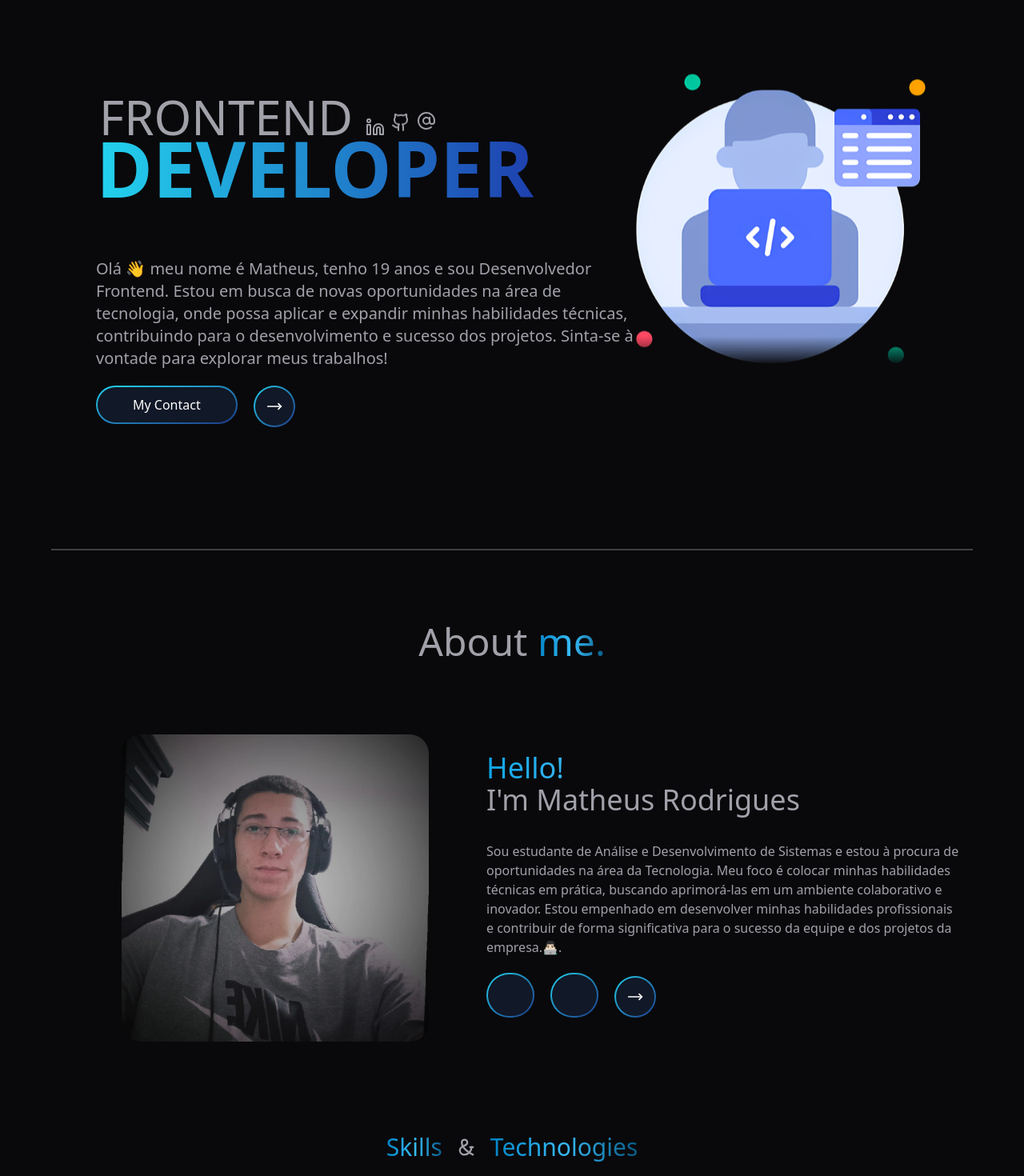
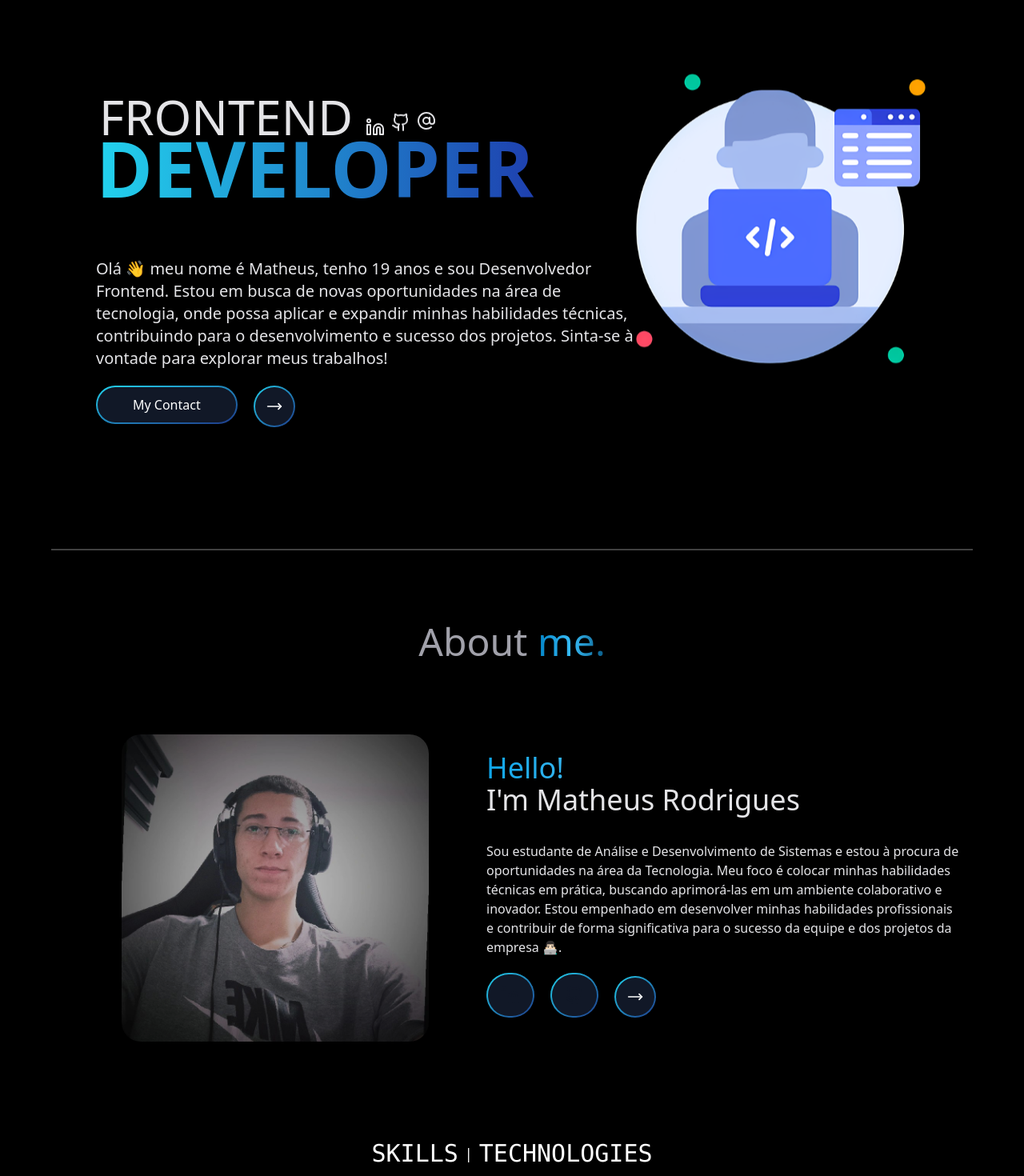
Before and after one commit to MatheusRodriguesdaSilveira/Portfolio-v2.0, a Next.js app: page / in a window 1280 px wide. Shown: the part 160-1630 px from the top of the page at 80% size. Built offline with nearby package versions, Linux system fonts and the light colour scheme.

Commit message:
fix: project updates

```diff
--- a/src/app/globals.css
+++ b/src/app/globals.css
@@ -3,7 +3,7 @@
 @tailwind utilities;
 
 body {
-  background-color: #09090b;
+  background-color: #000000;
   margin: 0;
   padding: 0;
   min-height: 100vh;
--- a/src/components/About/About.tsx
+++ b/src/components/About/About.tsx
@@ -25,21 +25,21 @@ export const Step = () => {
           </div>
 
           <div className="txt-about-me text-center lg:text-left max-sm:m-5">
-            <h2 className="text-4xl max-sm:text-3xl text-zinc-400 mb-8 max-sm:m-10 text-nowrap">
+            <h2 className="text-4xl max-sm:text-3xl text-zinc-200 mb-8 max-sm:m-10 text-nowrap">
               <span className="bg-gradient-to-r from-sky-500 via-sky-300 to-sky-800 bg-clip-text text-transparent block">
                 Hello!
               </span>{" "}
               I'm Matheus Rodrigues
             </h2>
 
-            <p className="text-zinc-400 max-sm:m-10 mb-5">
+            <p className="text-zinc-200 max-sm:m-10 mb-5">
               Sou estudante de Análise e Desenvolvimento de Sistemas e estou à
               procura de oportunidades na área da Tecnologia. Meu foco é colocar
               minhas habilidades técnicas em prática, buscando aprimorá-las em
               um ambiente colaborativo e inovador. Estou empenhado em
               desenvolver minhas habilidades profissionais e contribuir de forma
-              significativa para o sucesso da equipe e dos projetos da
-              empresa.👨🏻‍💻.
+              significativa para o sucesso da equipe e dos projetos da empresa
+              👨🏻‍💻.
             </p>
 
             <div className="flex items-center gap-3 max-sm:mb-10 max-sm:justify-center max-lg:justify-center">
@@ -69,7 +69,11 @@ export const Step = () => {
                 <button className="group/button relative inline-flex max-sm:h-[54px] max-sm:w-[54px] max-sm:px-4 max-sm:py-3.5 lg:h-10 lg:w-10 xl:h-12 xl:w-12 items-center justify-center overflow-hidden ease-in bg-gray-900 rounded-full group-hover:bg-opacity-0 duration-150 font-medium text-white transition-all hover:w-[175px]">
                   <span className="justify-center items-center flex">
                     <p className="flex gap-1 whitespace-nowrap text-sm opacity-0 transition-all duration-150 group-hover/button:-translate-x-2.5 group-hover/button:opacity-100">
-                      <a href="/.pdf" download="CV-Matheus.pdf" target="_blank">
+                      <a
+                        href="/CV-Matheus.pdf"
+                        download="CV-Matheus.pdf"
+                        target="_blank"
+                      >
                         Link to my CV
                       </a>
                       <File className="size-4 mb-1" />
--- a/src/components/About/Techs.tsx
+++ b/src/components/About/Techs.tsx
@@ -1,4 +1,5 @@
 "use client";
+import HyperText from "@/components/magicui/hyper-text";
 import { Ampersand, CodeXml } from "lucide-react";
 import { FaReact, FaHtml5, FaGithub, FaGitAlt } from "react-icons/fa";
 import {
@@ -23,16 +24,13 @@ const logos = [
 export function ActionsGrid() {
   return (
     <div className="w-full flex flex-col justify-center items-center mb-20 mt-[-40px]">
-      <div className="flex justify-center items-center mt-2 space-x-2">
-        <h2 className="text-xl md:text-3xl bg-gradient-to-r from-sky-600 via-sky-400 to-sky-800 bg-clip-text text-transparent leading-tight">
-          Skills
-        </h2>
-        <span className="flex items-center">
-          <Ampersand className="text-zinc-400 size-7 max-sm:size-5 mx-2" />
-        </span>
-        <h2 className="text-xl md:text-3xl bg-gradient-to-r from-sky-600 via-sky-400 to-sky-800 bg-clip-text text-transparent leading-tight">
-          Technologies
-        </h2>
+      <div className="flex justify-center items-center mt-2 space-x-2 leading-height ">
+        <HyperText className="text-xl md:text-3xl text-white" text="Skills" />
+        <span className="text-white text-lg max-sm:text-sm">|</span>
+        <HyperText
+          className="text-xl md:text-3xl text-white"
+          text="Technologies"
+        />
       </div>
 
       <div className="mx-auto w-full px-4 md:px-8">
--- a/src/components/Body/Body.tsx
+++ b/src/components/Body/Body.tsx
@@ -15,7 +15,7 @@ export const Body: React.FC<BodyProps> = ({ scrollToProjects }) => {
         <div className="flex flex-col gap-6 max-w-2xl">
           <div className="flex flex-col items-start">
             <BlurFade delay={0.25 * 1.5} inView>
-              <h1 className="text-zinc-400 text-6xl font-medium max-sm:text-3xl lg:text-5xl xl:text-6xl flex gap-4 max-sm:gap-1 mb-1.5 px-1">
+              <h1 className="text-zinc-200 text-6xl font-medium max-sm:text-3xl lg:text-5xl xl:text-6xl flex gap-4 max-sm:gap-1 mb-1.5 px-1">
                 FRONTEND
                 <div className="flex mt-2 gap-2 max-sm:gap-0.5 max-sm:px-2 max-sm:mt-[-8px]">
                   <button
@@ -57,7 +57,7 @@ export const Body: React.FC<BodyProps> = ({ scrollToProjects }) => {
           </div>
           <div>
             <BlurFade delay={0.25 * 1.2} inView>
-              <p className="text-zinc-400 leading-loose text-xl mb-5 max-sm:text-sm lg:text-lg xl:text-xl">
+              <p className="text-zinc-200 leading-loose text-xl mb-5 max-sm:text-sm lg:text-lg xl:text-xl">
                 Olá 👋 meu nome é Matheus, tenho 19 anos e sou Desenvolvedor
                 Frontend. Estou em busca de novas oportunidades na área de
                 tecnologia, onde possa aplicar e expandir minhas habilidades
@@ -103,14 +103,7 @@ export const Body: React.FC<BodyProps> = ({ scrollToProjects }) => {
 
         <div className="flex w-[500px] max-sm:w-[200px] lg:w-[400px] xl:w-[500px] max-sm:mt-32">
           <BlurFade delay={0.25 * 1.6} inView>
-            <Image
-              src={Code}
-              alt="code"
-              className="rounded-lg"
-              style={{
-                maskImage: `linear-gradient(to top, transparent, blue 10%)`,
-              }}
-            />
+            <Image src={Code} alt="code" className="rounded-lg" />
           </BlurFade>
         </div>
       </div>
--- /dev/null
+++ b/src/components/magicui/hyper-text.tsx
@@ -0,0 +1,96 @@
+"use client";
+
+import { useEffect, useRef, useState } from "react";
+import { AnimatePresence, motion, Variants } from "framer-motion";
+
+import { cn } from "@/lib/utils";
+
+interface HyperTextProps {
+  text: string;
+  duration?: number;
+  framerProps?: Variants;
+  className?: string;
+  animateOnLoad?: boolean;
+}
+
+const alphabets = "ABCDEFGHIJKLMNOPQRSTUVWXYZ".split("");
+
+const getRandomInt = (max: number) => Math.floor(Math.random() * max);
+
+export default function HyperText({
+  text,
+  duration = 800,
+  framerProps = {
+    initial: { opacity: 0, y: -10 },
+    animate: { opacity: 1, y: 0 },
+    exit: { opacity: 0, y: 3 },
+  },
+  className,
+  animateOnLoad = true,
+}: HyperTextProps) {
+  const [displayText, setDisplayText] = useState(text.split(""));
+  const [trigger, setTrigger] = useState(false);
+  const interations = useRef(0);
+  const isFirstRender = useRef(true);
+
+  const triggerAnimation = () => {
+    interations.current = 0;
+    setTrigger(true);
+  };
+
+  useEffect(() => {
+    const interval = setInterval(() => {
+      if (!animateOnLoad && isFirstRender.current) {
+        clearInterval(interval);
+        isFirstRender.current = false;
+        return;
+      }
+      if (interations.current < text.length) {
+        setDisplayText((t) =>
+          t.map((l, i) =>
+            l === ""
+              ? l
+              : i <= interations.current
+              ? text[i]
+              : alphabets[getRandomInt(26)]
+          )
+        );
+        interations.current = interations.current + 0.1;
+      } else {
+        setTrigger(false);
+        clearInterval(interval);
+      }
+    }, duration / (text.length * 10));
+
+    return () => clearInterval(interval);
+  }, [text, duration, trigger, animateOnLoad]);
+
+  // Adiciona um useEffect para reiniciar a animação após ela terminar
+  useEffect(() => {
+    if (!trigger) {
+      const timeout = setTimeout(() => {
+        triggerAnimation(); // Reinicia a animação após 1 segundo
+      }, 3000);
+      return () => clearTimeout(timeout);
+    }
+  }, [trigger]);
+
+  return (
+    <div
+      className="overflow-hidden py-2 flex cursor-default scale-100"
+      onMouseEnter={triggerAnimation}
+    >
+      <AnimatePresence mode="wait">
+        {displayText.map((letter, i) => (
+          <motion.h1
+            key={i}
+            className={cn("font-mono", letter === "" ? "w-3" : "", className)}
+            {...framerProps}
+          >
+            {letter.toUpperCase()}
+          </motion.h1>
+        ))}
+      </AnimatePresence>
+    </div>
+  );
+}
```
Also changed, not shown: 1 other file (tests, documents, lock files or other folders).
